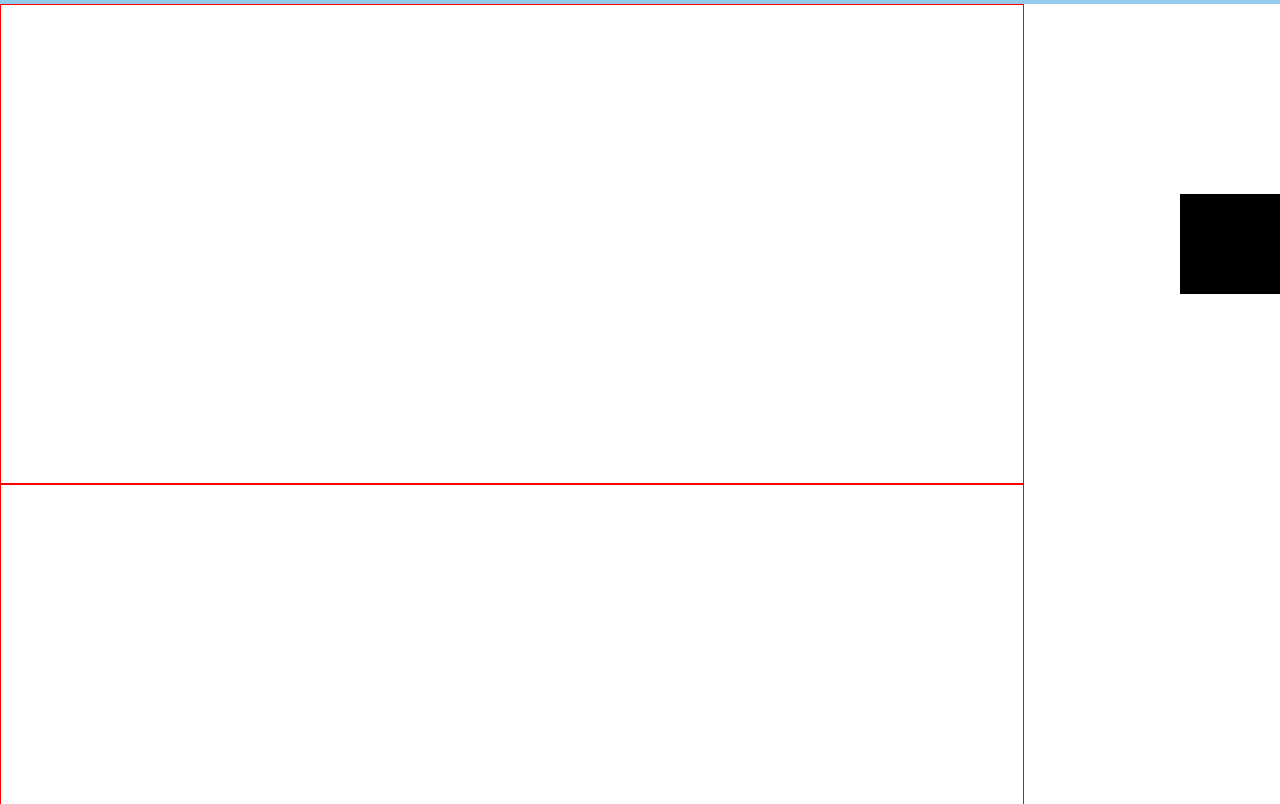
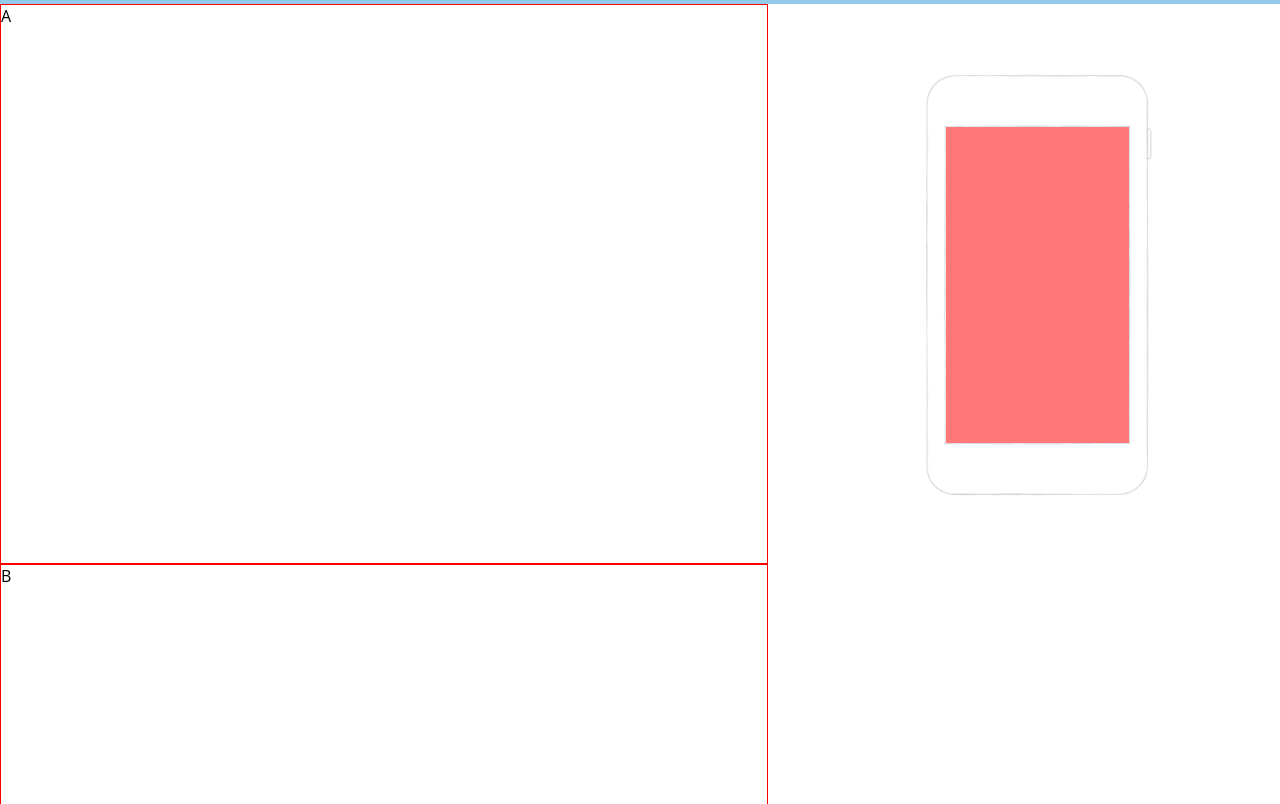
Before and after one commit to toksfifo/saythis-landing, a plain HTML site: page index.html in a window 1280 px wide. Shown: the part 796-1600 px from the top of the page. Drawn offline with nearby package versions, Linux system fonts and the light colour scheme; some packages are replaced by stand-ins of ours.

Commit message:
template work in progress

```diff
--- a/client/css/home.less
+++ b/client/css/home.less
@@ -77,30 +77,43 @@
 }
 
 .section {
-	width: 80%;
-	height: 480px;
+	width: 60%;
+	height: 560px;
 
 	/*background-color: @color-stBlue;*/
 	border: 1px solid red;
 }
 
-.test {
-	background-color: black;
+.phoneWrapper {
+	/*background-color: black;*/
+	/*border: 1px solid black;*/
 
-	height: 100px;
-	width: 100px;
+	height: 440px;
+	width: 230px;
 
 	position: absolute;
-	top: 190px;
-	right: 0px;
+	top: 60px;
+	right: 10%;
 }
 
-.test.is-fixed {
+.phoneWrapper.is-fixed {
 	position: fixed;
-	top: 190px;
+	top: 60px;
 }
 
-.test.is-bottom {
+.phoneWrapper.is-bottom {
 	position: absolute;
-	top: 1150px;
+	top: 1180px;
 }
+
+.phone-image {
+	/*border: 1px solid black;*/
+	width: 183px;
+	height: 316px;
+
+	position: absolute;
+	top: 63px;
+	left: 24px;
+
+	/*opacity: 0;*/
+}
--- a/client/js/directives/scrollDirective.js
+++ b/client/js/directives/scrollDirective.js
@@ -8,17 +8,45 @@ app.directive('scroll', ['$window', function($window) {
 
 		angular.element($window).on('scroll', function() {
 
+			scope.show = {};
+
 			var break1 = Math.max(this.innerHeight, 480);
 
+			var redDiv = document.getElementsByClassName("phone-image")[0];
+			var greenDiv = document.getElementsByClassName("phone-image")[1];
+			var yellowDiv = document.getElementsByClassName("phone-image")[2];
+
+			// set stickiness
 			if (this.pageYOffset <= break1) {
 				scope.fixed = false;
 				scope.bottom = false;
-			} else if (this.pageYOffset > break1 && this.pageYOffset < break1 + 960) {
+			} else if (this.pageYOffset > break1 && this.pageYOffset < break1 + 1120) {
 				scope.fixed = true;
 				scope.bottom = false;
 			} else {
 				scope.fixed = false;
 				scope.bottom = true
+			}
+
+			// set image
+			if (this.pageYOffset <= break1 + 280) {
+				if (!scope.show.red) {
+					scope.show.red = true;
+					scope.show.green = false;
+					scope.show.yellow = false;
+				}
+			} else if (this.pageYOffset > break1 + 280 && this.pageYOffset < break1 + 280 + 560) {
+				if (!scope.show.green) {
+					scope.show.green = true;
+					scope.show.red = false;
+					scope.show.yellow = false;
+				}
+			} else {
+				if (!scope.show.yellow) {
+					scope.show.yellow = true;
+					scope.show.red = false;
+					scope.show.green = false;
+				}
 			}
 
 			scope.$apply();
--- a/client/templates/home.html
+++ b/client/templates/home.html
@@ -15,9 +15,16 @@
 </div>
 
 <div class="sectionWrapper">
-	<div class="section"></div>
-	<div class="section"></div>
-	<div class="section"></div>
-	<div class="test" ng-class="{'is-fixed': fixed, 'is-bottom': bottom}" scroll></div>
-	<div class="section"></div>
+	<div class="section">A</div>
+	<div class="section">B</div>
+	<div class="section">C</div>
+	<div class="section" style="width: 100%">D</div>
+
+	<div class="phoneWrapper" ng-class="{'is-fixed': fixed, 'is-bottom': bottom}" scroll>
+		<img src="client/img/phone_white_230.png" alt="Phone">
+		<div class="phone-image" style="background-color: rgb(255, 120, 120)" ng-show="show.red"></div>
+		<div class="phone-image" style="background-color: rgb(189, 236, 182)" ng-show="show.green"></div>
+		<div class="phone-image" style="background-color: rgb(253, 253, 150)" ng-show="show.yellow"></div>
+	</div>
+
 </div>
```
Also changed, not shown: client/css/style.css, client/img/phone_white_230.png (added).
